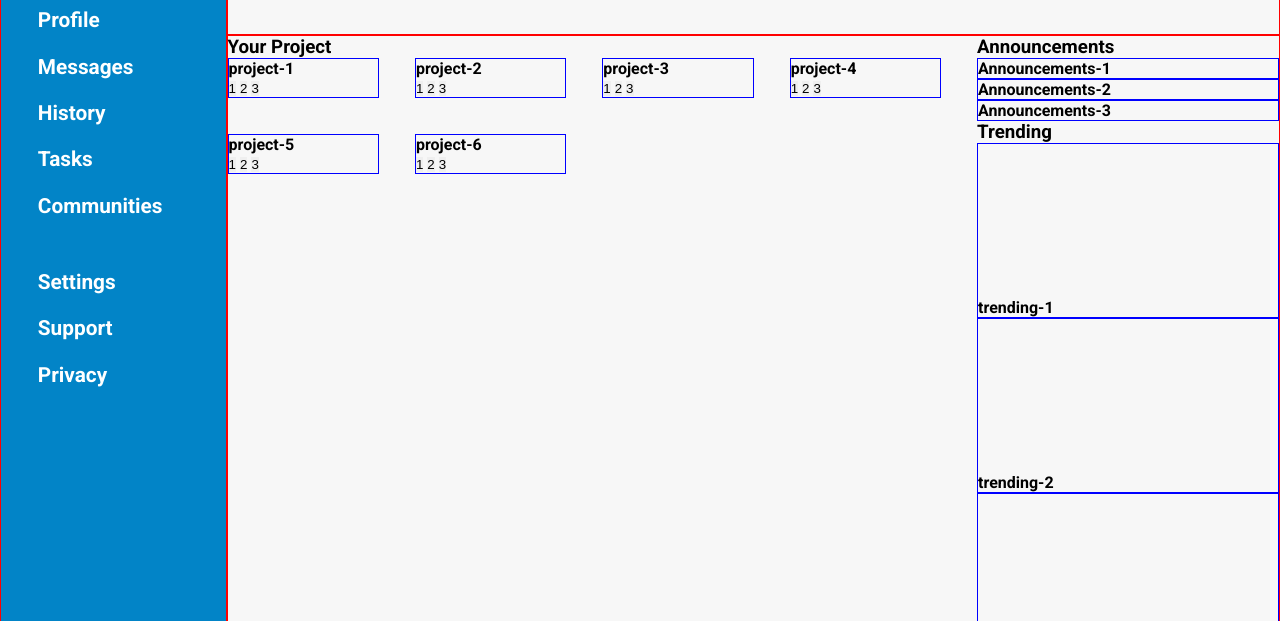
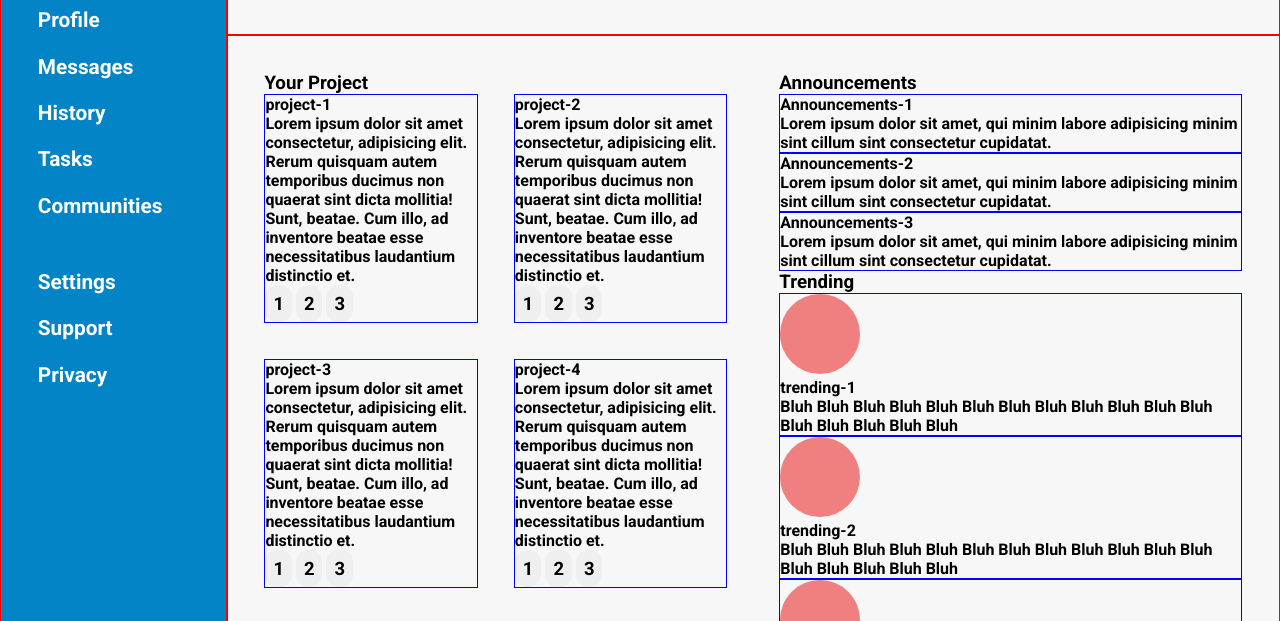
Before and after one commit to EGRrqq/admin-dashboard, a plain HTML site: page index.html in a window 1280 px wide. Shown: the part 165-786 px from the top of the page. Drawn offline with Linux system fonts and the light colour scheme.

Commit message:
feat(css): add a basic layout for the main content
feat(html): add filled content

```diff
--- a/index.html
+++ b/index.html
@@ -40,122 +40,139 @@
 			</section>
 			<section class="header-bottom">
 				<h2>Morgan Oakley</h2>
-				<button class="button filled">new</button>
-				<button class="button filled">upload</button>
-				<button class="button filled">share</button>
+				<button class="button filled large">new</button>
+				<button class="button filled large">upload</button>
+				<button class="button filled large">share</button>
 			</section>
 		</header>
 
 		<main>
 			<section class="project-section">
 				<h3>Your Project</h3>
-				<div>
+
+				<div class="article-wrapper">
 					<article>
 						<h4>project-1</h4>
-						<p></p>
+						<p>
+						Lorem ipsum dolor sit amet consectetur, adipisicing elit. Rerum quisquam autem temporibus ducimus non quaerat sint dicta mollitia! Sunt, beatae. Cum illo, ad inventore beatae esse necessitatibus laudantium distinctio et.
+						</p>
 						<section>
-							<button>1</button>
-							<button>2</button>
-							<button>3</button>
+							<button class="button icon-button">1</button>
+							<button class="button icon-button">2</button>
+							<button class="button icon-button">3</button>
 						</section>
 					</article>
 					<article>
 						<h4>project-2</h4>
-						<p></p>
+						<p>
+						Lorem ipsum dolor sit amet consectetur, adipisicing elit. Rerum quisquam autem temporibus ducimus non quaerat sint dicta mollitia! Sunt, beatae. Cum illo, ad inventore beatae esse necessitatibus laudantium distinctio et.
+						</p>
 						<section>
-							<button>1</button>
-							<button>2</button>
-							<button>3</button>
+							<button class="button icon-button">1</button>
+							<button class="button icon-button">2</button>
+							<button class="button icon-button">3</button>
 						</section>
 					</article>
 					<article>
 						<h4>project-3</h4>
-						<p></p>
+						<p>
+						Lorem ipsum dolor sit amet consectetur, adipisicing elit. Rerum quisquam autem temporibus ducimus non quaerat sint dicta mollitia! Sunt, beatae. Cum illo, ad inventore beatae esse necessitatibus laudantium distinctio et.
+						</p>
 						<section>
-							<button>1</button>
-							<button>2</button>
-							<button>3</button>
+							<button class="button icon-button">1</button>
+							<button class="button icon-button">2</button>
+							<button class="button icon-button">3</button>
 						</section>
 					</article>
 					<article>
 						<h4>project-4</h4>
-						<p></p>
+						<p>
+						Lorem ipsum dolor sit amet consectetur, adipisicing elit. Rerum quisquam autem temporibus ducimus non quaerat sint dicta mollitia! Sunt, beatae. Cum illo, ad inventore beatae esse necessitatibus laudantium distinctio et.
+						</p>
 						<section>
-							<button>1</button>
-							<button>2</button>
-							<button>3</button>
+							<button class="button icon-button">1</button>
+							<button class="button icon-button">2</button>
+							<button class="button icon-button">3</button>
 						</section>
 					</article>
 					<article>
 						<h4>project-5</h4>
-						<p></p>
+						<p>
+						Lorem ipsum dolor sit amet consectetur, adipisicing elit. Rerum quisquam autem temporibus ducimus non quaerat sint dicta mollitia! Sunt, beatae. Cum illo, ad inventore beatae esse necessitatibus laudantium distinctio et.
+						</p>
 						<section>
-							<button>1</button>
-							<button>2</button>
-							<button>3</button>
+							<button class="button icon-button">1</button>
+							<button class="button icon-button">2</button>
+							<button class="button icon-button">3</button>
 						</section>
 					</article>
 					<article>
 						<h4>project-6</h4>
-						<p></p>
+						<p>
+						Lorem ipsum dolor sit amet consectetur, adipisicing elit. Rerum quisquam autem temporibus ducimus non quaerat sint dicta mollitia! Sunt, beatae. Cum illo, ad inventore beatae esse necessitatibus laudantium distinctio et.
+						</p>
 						<section>
-							<button>1</button>
-							<button>2</button>
-							<button>3</button>
+							<button class="button icon-button">1</button>
+							<button class="button icon-button">2</button>
+							<button class="button icon-button">3</button>
 						</section>
 					</article>
 				</div>
 			</section>
 
 			<div class="right-side">
-				<section class="announcements-section">
+				<section class="announcement-section">
 					<h3>Announcements</h3>
 
+					<div class="article-wrapper">
 						<article>
 							<h4>Announcements-1</h4>
-						<p></p>
+							<p>Lorem ipsum dolor sit amet, qui minim labore adipisicing minim sint cillum sint consectetur cupidatat.</p>
 						</article>
 						<article>
 							<h4>Announcements-2</h4>
-						<p></p>
+							<p>Lorem ipsum dolor sit amet, qui minim labore adipisicing minim sint cillum sint consectetur cupidatat.</p>
 						</article>
 						<article>
 							<h4>Announcements-3</h4>
-						<p></p>
+							<p>Lorem ipsum dolor sit amet, qui minim labore adipisicing minim sint cillum sint consectetur cupidatat.</p>
 						</article>
+					</div>
 				</section>
 
 				<section class="trending-section">
 					<h3>Trending</h3>
 
+					<div class="article-wrapper">
 						<article>
 							<svg></svg>
 							<div>
 								<h4>trending-1</h4>
-							<p></p>
+								<p>Bluh Bluh Bluh Bluh Bluh Bluh Bluh Bluh Bluh Bluh Bluh Bluh Bluh Bluh Bluh Bluh Bluh </p>
 							</div>
 						</article>
 						<article>
 							<svg></svg>
 							<div>
 								<h4>trending-2</h4>
-							<p></p>
+								<p>Bluh Bluh Bluh Bluh Bluh Bluh Bluh Bluh Bluh Bluh Bluh Bluh Bluh Bluh Bluh Bluh Bluh </p>
 							</div>
 						</article>
 						<article>
 							<svg></svg>
 							<div>
 								<h4>trending-3</h4>
-							<p></p>
+								<p>Bluh Bluh Bluh Bluh Bluh Bluh Bluh Bluh Bluh Bluh Bluh Bluh Bluh Bluh Bluh Bluh Bluh </p>
 							</div>
 						</article>
 						<article>
 							<svg></svg>
 							<div>
 								<h4>trending-4</h4>
-							<p></p>
+								<p>Bluh Bluh Bluh Bluh Bluh Bluh Bluh Bluh Bluh Bluh Bluh Bluh Bluh Bluh Bluh Bluh Bluh </p>
 							</div>
 						</article>
+					</div>
 				</section>
 			</div>
 		</main>
--- a/style.css
+++ b/style.css
@@ -120,9 +120,12 @@ header > section {
 .button {
     font-family: inherit;
     font-size: calc(0.75rem + 0.5vw);
-    min-width: calc(5rem + 1vw);
     cursor: pointer;
     text-transform: capitalize;
+}
+
+.large {
+    min-width: calc(5rem + 1vw);
 }
 
 .filled {
@@ -140,7 +143,6 @@ header > section {
     }
 }
 
-
 .header-bottom button:focus {
     outline: 2px solid var(--onfocus-color);
 }
@@ -151,21 +153,26 @@ header > section {
 
 main {
     grid-area: main;
-    display: flex;
-    flex-wrap: wrap;
-    gap: calc(2rem + 0.5vh);
+    display: grid;
+    grid-template-columns: repeat(auto-fit, minmax(300px, 3fr));
+
+    padding: var(--section-padding);
+    gap: var(--section-gap);
 }
 
 main article {
     border: 1px solid blue;
 }
 
-.project-section {
-    flex: 1;
-}
-
-.project-section > div {
+.project-section .article-wrapper {
     display: grid;
     gap: calc(2rem + 0.5vh);
     grid-template-columns: repeat(auto-fit, minmax(150px, 1fr));
 }
+
+svg {
+    background-color: lightcoral;
+    border-radius: 50%;
+    width: 5rem;
+    height: 5rem;
+}
```
Lines whose indentation alone changed are shown as unchanged.
